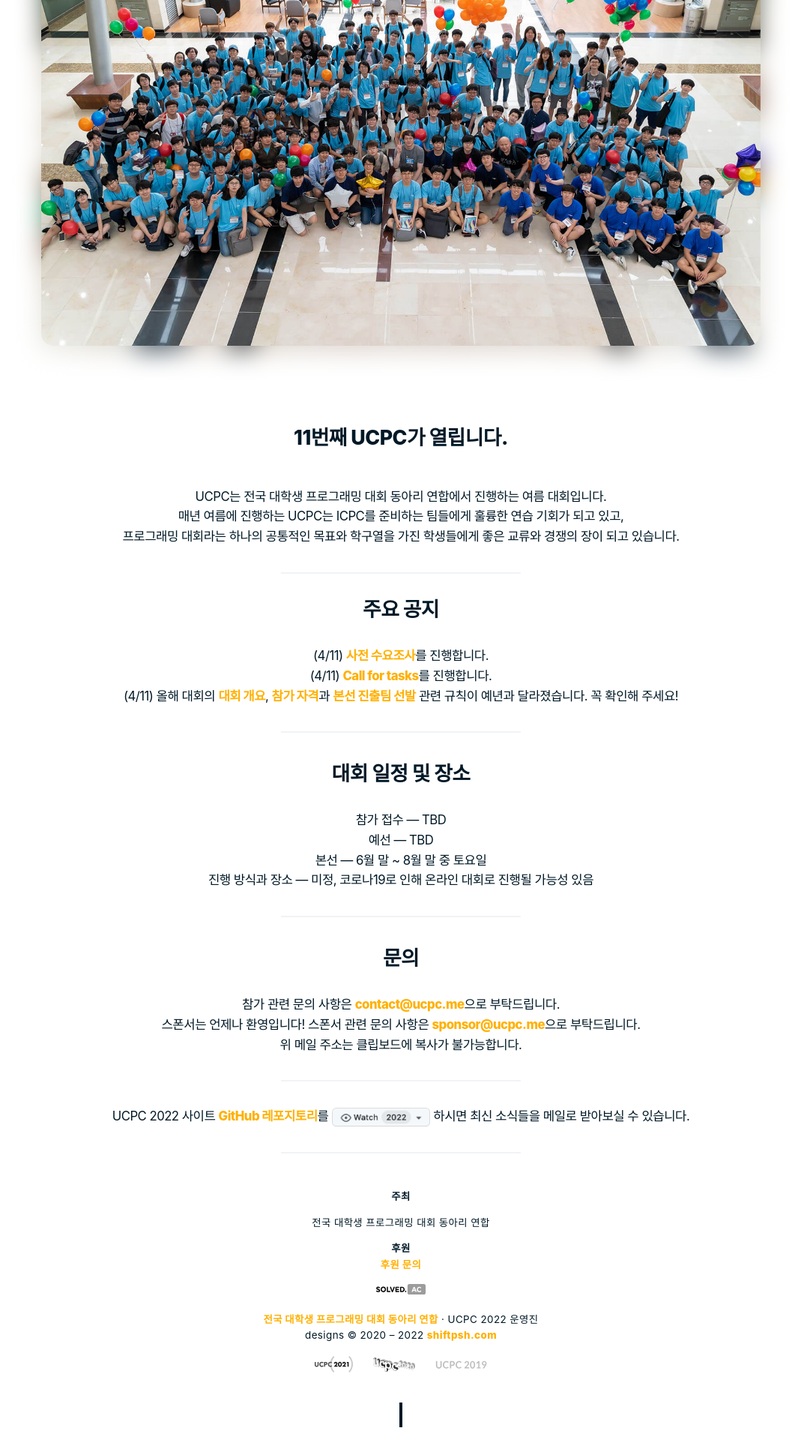
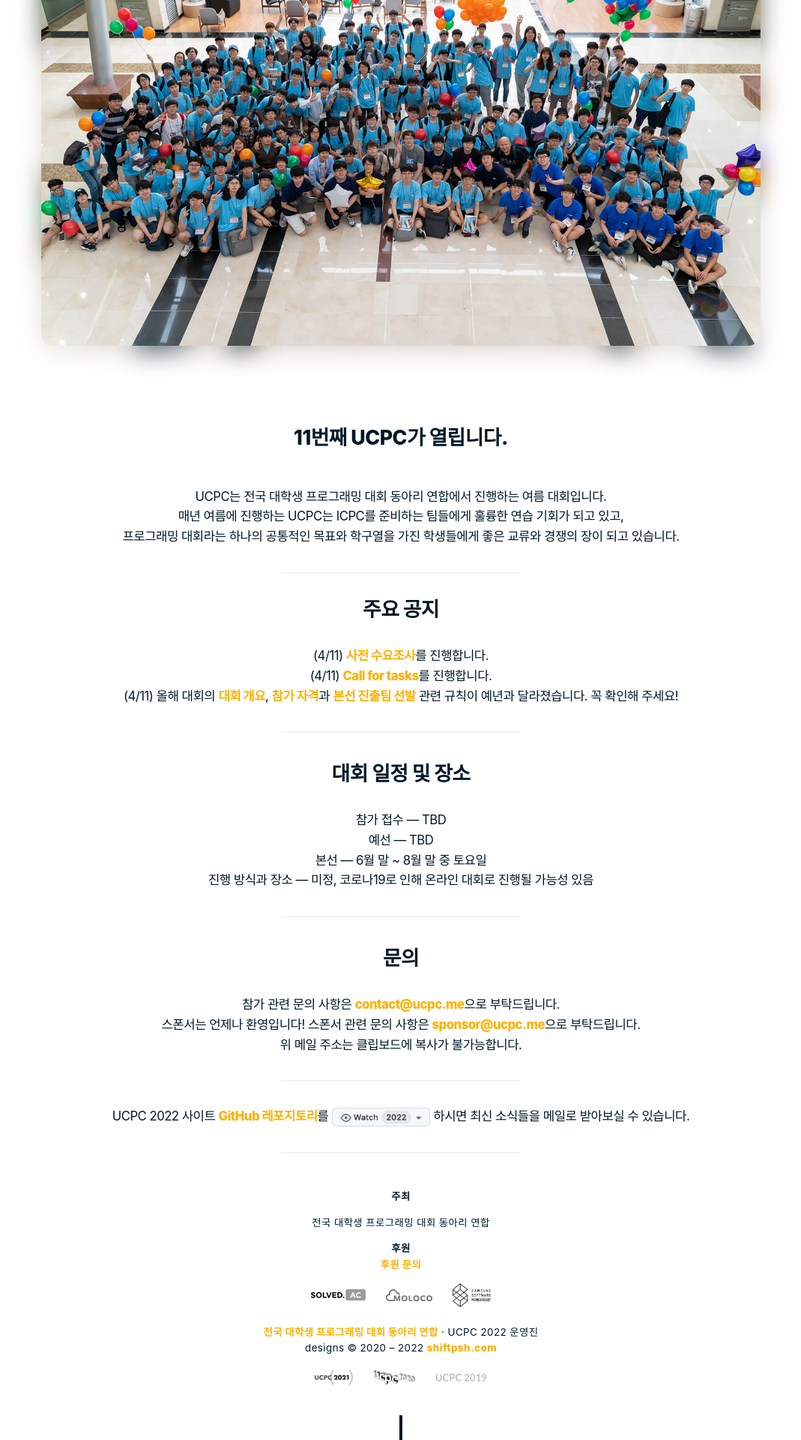
Before and after one commit to ucpcc/2022, a Jekyll site: the page built from index.md, in a window 1280 px wide. Shown: the part 679-2599 px from the top of the page at 75% size, without its empty margins (105-1174 px from the left). Built offline with Jekyll 4.4.1, drawn with Linux system fonts in a browser that asks for light colours; some web fonts are replaced.

Commit message:
feat: add moloco and secmem as sponsors

```diff
--- a/_includes/footer.html
+++ b/_includes/footer.html
@@ -16,7 +16,9 @@
     </a>
     <div style="height: 1em"></div>
     <div class="sponsors">
-      <a href="https://solved.ac"><img style="height: 1em;" src="/assets/sponsor-logo/solvedac.svg" alt="solved.ac"></a>
+      <a href="https://solved.ac"><img style="height: 1.1em;" src="/assets/sponsor-logo/solvedac.svg" alt="solved.ac"></a>
+      <a href="https://www.moloco.com"><img style="height: 1.2em;" src="/assets/sponsor-logo/moloco.svg" alt="MOLOCO"></a>
+      <a href="https://www.secmem.org"><img style="height: 2.4em;" src="/assets/sponsor-logo/samsung_sm.png" alt="삼성소프트웨어멤버십"></a>
     </div>
   </div>
 
```
Also changed, not shown: assets/sponsor-logo/moloco.svg (added), assets/sponsor-logo/samsung_sm.png (added).
